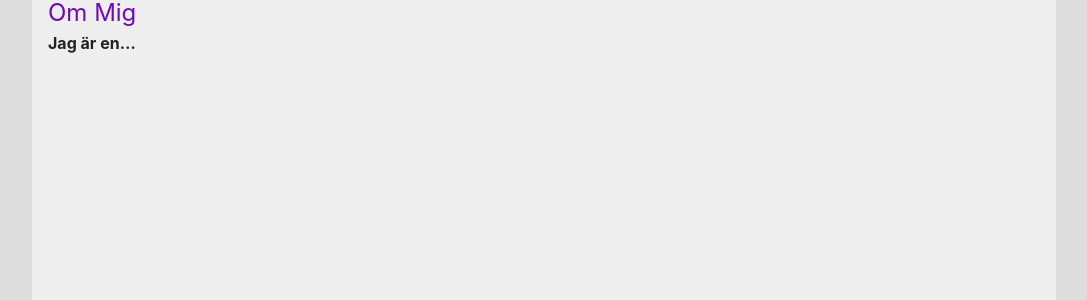
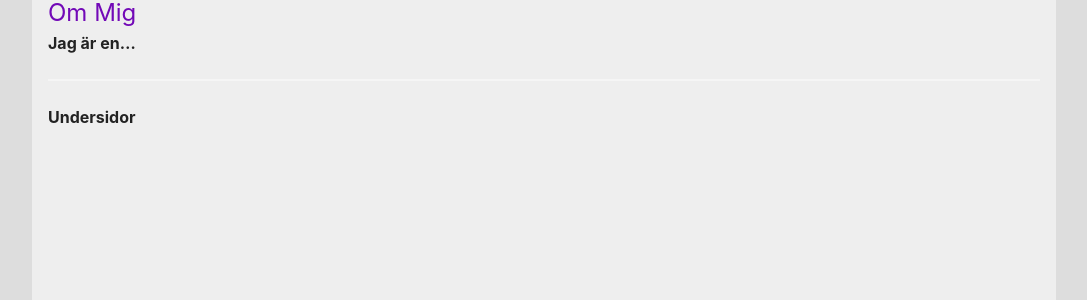
Before and after one commit to viking-cat/dokument, a Jekyll site: the page built from _pages/about.md, in a window 1280 px wide. Shown: the part 195-495 px from the top of the page, without its empty margins (96-1183 px from the left). Built offline with Jekyll 4.4.1, drawn with Linux system fonts in a browser that asks for light colours.

Commit message:
Update page.html

```diff
--- a/_layouts/page.html
+++ b/_layouts/page.html
@@ -7,5 +7,8 @@ layout: default
 </header>-->
 <article class="post">
   {{ content }}
+</article>
 
-</article>
+<hr>
+
+{% include page-subpages.html %}
```
